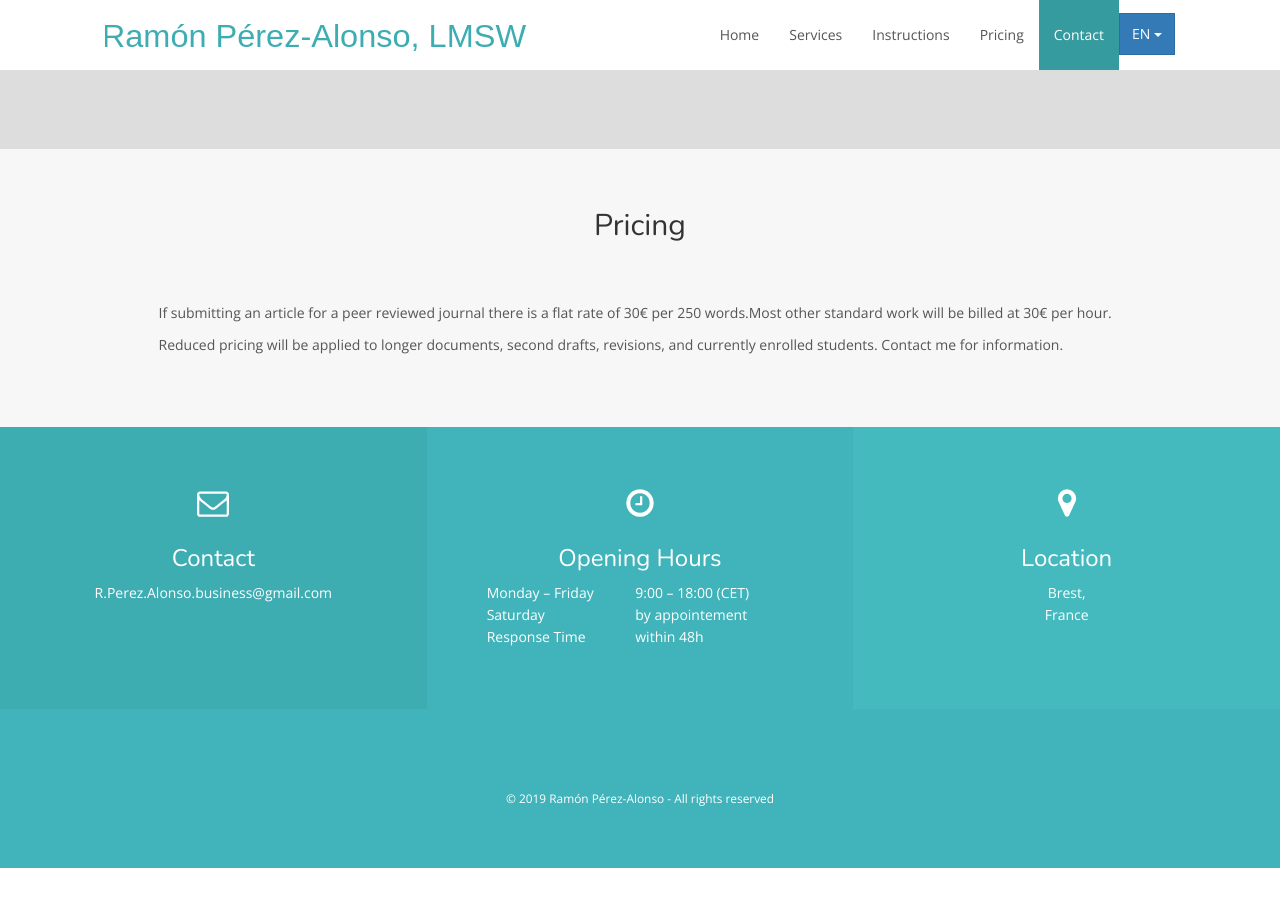
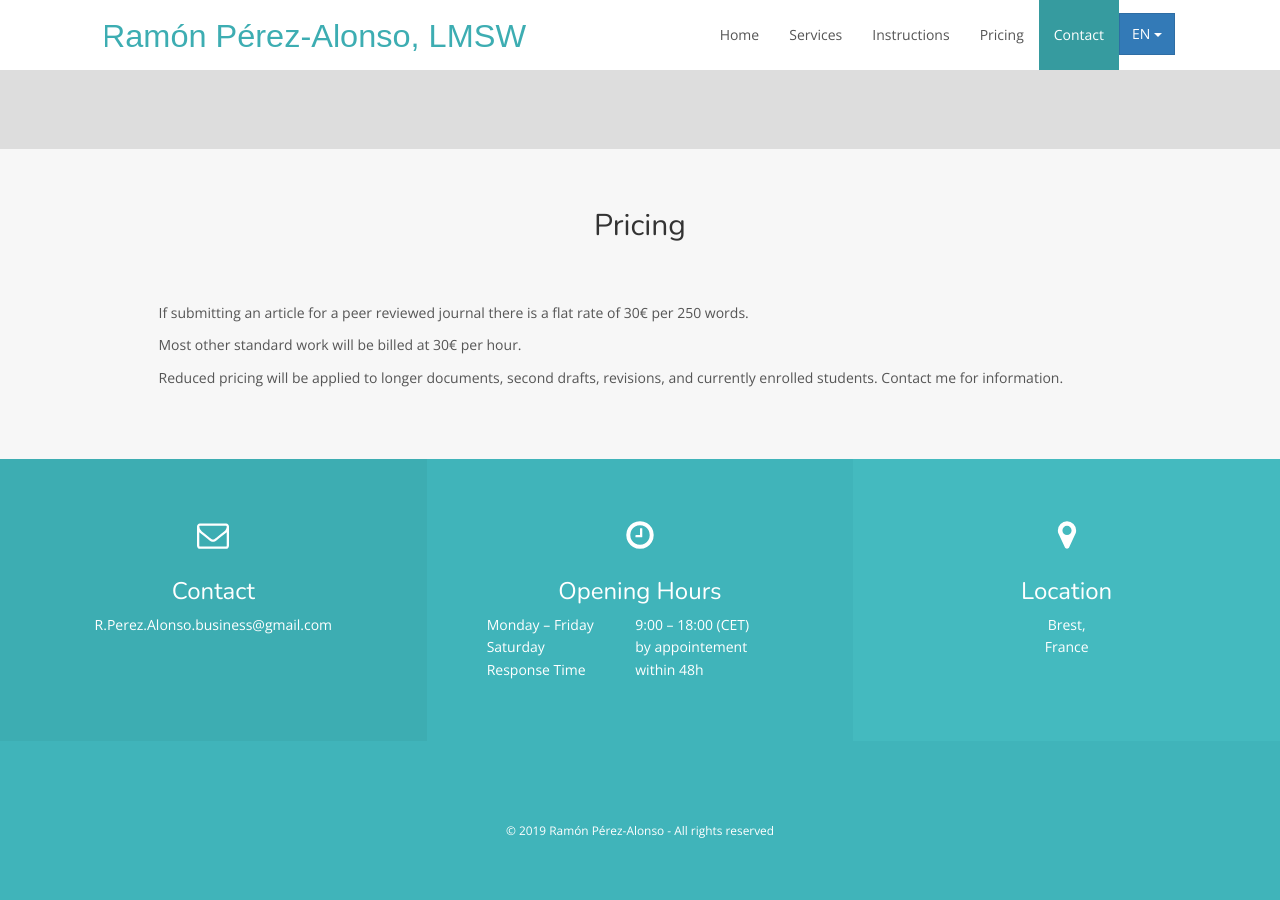
Before and after one commit to Ramon-Perez-Alonso/Ramon-Perez-Alonso.github.io, a Jekyll site: the page en/index.html, which Jekyll copies as it is, in a window 1280 px wide and 900 px high, scrolled down 1795 px. Built offline with Jekyll 4.4.1, drawn with Linux system fonts in a browser that asks for light colours; nearby versions of some CDN libraries; before the commit the page ends 2663 px from its top, so only the background shows below that.

Commit message:
Update index.html

```diff
--- a/en/index.html
+++ b/en/index.html
@@ -477,7 +477,7 @@
 <div id="Pricing" class="services">
     <h2 class="section-title">Pricing</h2>
     <div class="container-fluid">
-        <div class="row" style="margin-left: 5%;margin-right: 5%">
+        <div style="margin-left: 5%;margin-right: 5%">
 		<p>If submitting an article for a peer reviewed journal there is a flat rate of 30€ per 250 words.</p>
 
 <p>Most other standard work will be billed at 30€ per hour.</p>
```
